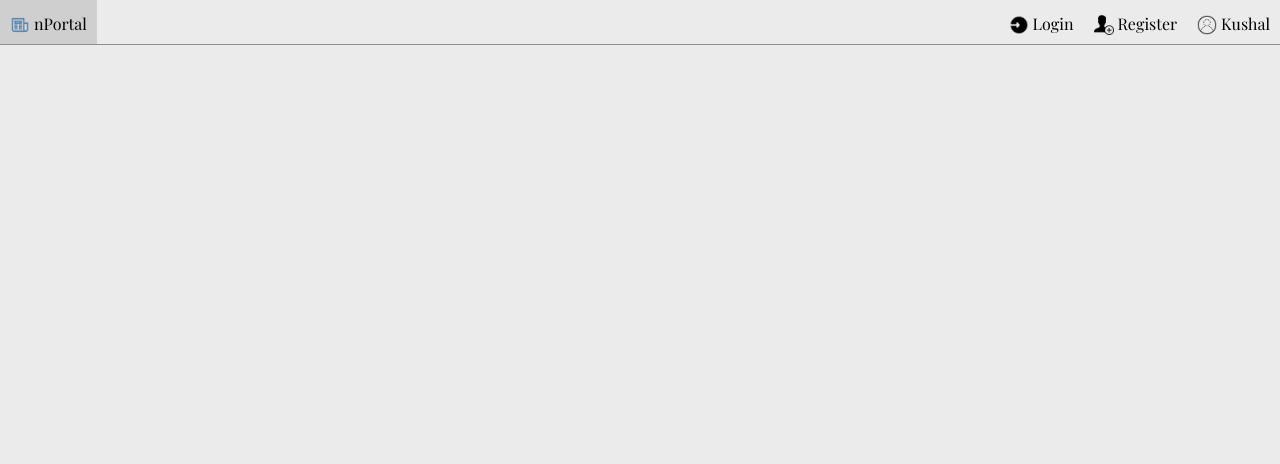
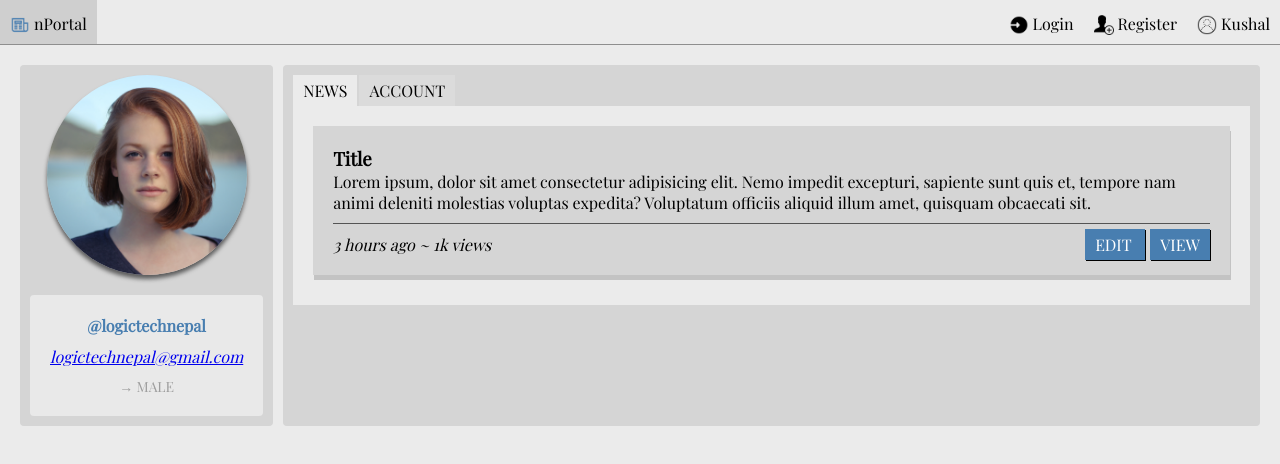
Before and after one commit to logictechjulyintake/news-portal-frontend-group-2, a plain HTML site: page profile.html in a window 1280 px wide. Drawn offline with nearby package versions, Linux system fonts and the light colour scheme.

Commit message:
profile page done

```diff
--- a/assets/css/profile.css
+++ b/assets/css/profile.css
@@ -0,0 +1,101 @@
+.profile-container {
+    display: flex;
+    flex-direction: row;
+    padding: 20px;
+    box-sizing: border-box;
+}
+
+/* left */
+.profile-left-container {
+    display: flex;
+    flex-direction: column;
+    align-items: center;
+    text-align: center;
+    background-color: #d5d5d5;
+    padding: 10px;
+    box-sizing: border-box;
+    border-radius: 4px;
+    -webkit-border-radius: 4px;
+    -moz-border-radius: 4px;
+    -ms-border-radius: 4px;
+    -o-border-radius: 4px;
+}
+
+.profile-left-container img {
+    width: 200px;
+    height: 200px;
+    object-fit: cover;
+    box-shadow: 0 4px 4px #5c5c5c;
+    margin-bottom: 20px;
+    border-radius: 50%;
+    -webkit-border-radius: 50%;
+    -moz-border-radius: 50%;
+    -ms-border-radius: 50%;
+    -o-border-radius: 50%;
+}
+
+.profile-left-container .profile-info {
+    display: flex;
+    flex-direction: column;
+    background-color: #e9e9e9;
+    padding: 20px;
+    box-sizing: border-box;
+    border-radius: 4px;
+    -webkit-border-radius: 4px;
+    -moz-border-radius: 4px;
+    -ms-border-radius: 4px;
+    -o-border-radius: 4px;
+}
+
+.profile-info #username {
+    color: #487eb0;
+    font-weight: bold;
+    margin-bottom: 10px;
+}
+
+.profile-info #email{
+    margin-bottom: 10px;
+    font-style: italic;
+}
+
+.profile-info #gender {
+    font-size: 14px;
+    text-transform: uppercase;
+    color: #9d9d9d;
+}
+
+/* right */
+
+.profile-right-container {
+    display: flex;
+    flex-direction: column;
+    background-color: #d5d5d5;
+    width: 100%;
+    margin-left: 10px;
+    padding: 10px;
+    box-sizing: border-box;
+    border-radius: 4px;
+    -webkit-border-radius: 4px;
+    -moz-border-radius: 4px;
+    -ms-border-radius: 4px;
+    -o-border-radius: 4px;
+}
+
+.profile-right-nav {
+    display: flex;
+    overflow: auto;
+}
+
+
+.profile-right-nav a {
+    text-decoration: none;
+    text-transform: uppercase;
+    padding: 5px 10px;
+    color: #000000;
+    background-color: #dbdbdb;
+    margin-right: 2px;
+}
+
+.profile-right-nav a.active{
+    background-color: #ebebeb;
+}
--- a/assets/js/profile.js
+++ b/assets/js/profile.js
@@ -0,0 +1,13 @@
+function openNewsContent() {
+    id("profileNewsBtn").className = "active";
+    id("profileAccountBtn").className = "";
+    id("profileContentNews").style.display = "block";
+    id("profileContentAccountInfo").style.display = "none";
+}
+
+function openAccountContent() {
+    id("profileNewsBtn").className = "";
+    id("profileAccountBtn").className = "active";
+    id("profileContentNews").style.display = "none";
+    id("profileContentAccountInfo").style.display = "block";
+}
--- a/profile.html
+++ b/profile.html
@@ -1,5 +1,6 @@
 <!DOCTYPE html>
 <html lang="en">
+
 <head>
     <meta charset="UTF-8">
     <meta name="viewport" content="width=device-width, initial-scale=1.0">
@@ -9,9 +10,12 @@
     <link rel="shortcut icon" href="assets/img/logo.png" type="image/x-icon">
 
     <link rel="stylesheet" href="assets/css/same.css">
+    <link rel="stylesheet" href="assets/css/index.css">
+    <link rel="stylesheet" href="assets/css/register.css">
     <link rel="stylesheet" href="assets/css/profile.css">
 
 </head>
+
 <body>
 
     <div class="nav">
@@ -60,6 +64,106 @@
         </div>
     </div>
 
+    <div class="profile-container">
+
+        <div class="profile-left-container">
+            <img src="/assets/img/profile.jpg" alt="profile" />
+            <div class="profile-info">
+                <span id="username">@logictechnepal</span>
+                <a href="mailto:logictechnepal@gmail.com" id="email">logictechnepal@gmail.com</a>
+                <span id="gender">&rarr; Male</span>
+            </div>
+        </div>
+
+        <div class="profile-right-container">
+
+            <div class="profile-right-nav">
+                <a href="#" class="active" onclick="openNewsContent();" id="profileNewsBtn">News</a>
+                <a href="#" onclick="openAccountContent();" id="profileAccountBtn">Account</a>
+            </div>
+
+            <div class="profile-right-content">
+
+                <div class="news-list" id="profileContentNews">
+
+                    <div class="news-box">
+
+                        <div class="header">
+                            <h3>Title</h3>
+                        </div>
+
+                        <div class="body">
+                            <div class="content">
+                                Lorem ipsum, dolor sit amet consectetur adipisicing elit. Nemo impedit excepturi,
+                                sapiente sunt quis et, tempore nam animi deleniti molestias voluptas expedita?
+                                Voluptatum officiis aliquid illum amet, quisquam obcaecati sit.
+                            </div>
+                        </div>
+
+                        <div class="footer">
+                            <div style="font-style: italic;">
+                                <span>3 hours ago</span> ~
+                                <span>1k views</span>
+                            </div>
+                            <div>
+                                <a href="#" class="read-news" style="margin-right: 5px;">
+                                    Edit
+                                </a>
+                                <a href="#" class="read-news">
+                                    View
+                                </a>
+                            </div>
+                        </div>
+
+                    </div>
+
+                </div>
+
+                <div id="profileContentAccountInfo" style="display: none;">
+                    <div class="register-form" style="background-color: #ebebeb;">
+                        <label for="username">
+                            Username
+                            <sup style="color: red;">*</sup>
+                        </label>
+                        <input type="text" name="username" id="username" placeholder="Enter you username..." />
+
+                        <label for="email">
+                            Email
+                            <sup style="color: red;">*</sup>
+                        </label>
+                        <input type="email" name="email" id="email" placeholder="Enter your email..." />
+
+                        <label for="profilePicture">
+                            Profile picture
+                            <sup style="color: red;">*</sup>
+                        </label>
+                        <input type="file" name="profilePicture" id="profilePicture" accept="image/png, image/jpeg" />
+                        <img id="profilePicturePreview" height="100" width="100"
+                            style="margin-top: 10px;background-color: aliceblue;object-fit: contain;">
+
+                        <label for="gender">Gender <sup style="color: red;">*</sup></label>
+                        <div>
+                            <input type="radio" name="gender" id="genderM" value="male"> Male
+                            <input type="radio" name="gender" id="genderF" value="female"> Female
+                            <input type="radio" name="gender" id="genderO" value="others"> Others
+                        </div>
+
+                        <button>Update</button>
+
+                        <div id="register-msg"></div>
+                    </div>
+                </div>
+
+
+            </div>
+
+        </div>
+
+    </div>
+
+    <script src="assets/js/same.js"></script>
+    <script src="assets/js/profile.js"></script>
 
 </body>
+
 </html>
```
Also changed, not shown: assets/img/profile.jpg (added).
